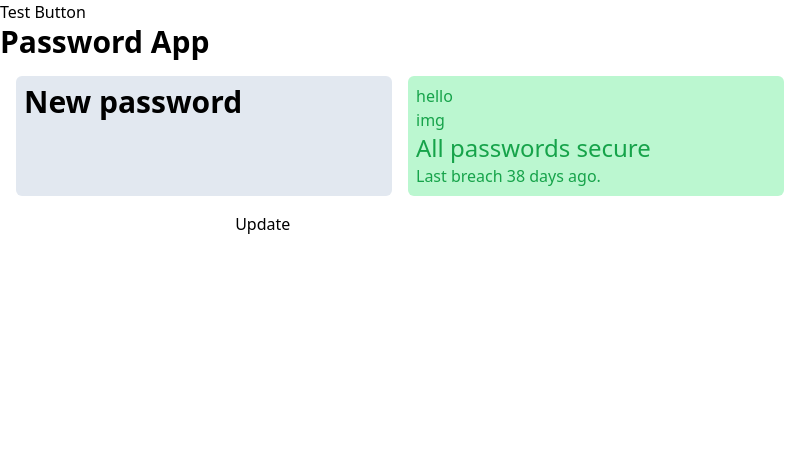
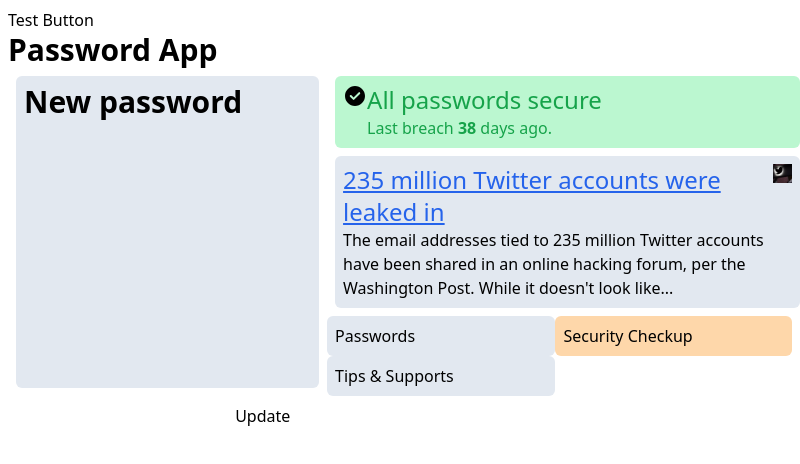
Before and after one commit to shinykiwi/password-app, an Electron app: page views/index.html in a window 800 px wide. Drawn offline with Linux system fonts and the light colour scheme; files whose address does not match are found by name.

Commit message:
ui part 1

```diff
--- a/views/index.html
+++ b/views/index.html
@@ -8,24 +8,47 @@
     <title>Password App</title>
 </head>
 <body>
-<div class="">
+<div class="m-2">
     <button id="testButton" onclick="myClickFunction()">Test Button</button>
     <div class="w-full">
         <h1 class="text-3xl font-bold">Password App</h1>
     </div>
-    <div class="flex m-2">
+    <div class="flex">
         <div class="w-full bg-slate-200 rounded-md p-2 m-2">
             <p class="text-3xl font-bold">New password</p>
         </div>
-        <div class="w-full bg-green-200 text-green-600 rounded-md p-2 m-2">
-            <p>hello</p>
-            <div class="">
-                <div>
-                    <p>img</p>
+        <div class="">
+            <div class="w-full bg-green-200 text-green-600 rounded-md p-2 m-2">
+                <div class="flex">
+                    <div>
+                        <img src="img/check.svg" alt="check" width="24" height="24">
+                    </div>
+                    <div>
+                        <p class="text-2xl">All passwords secure</p>
+                        <p>Last breach <strong>38</strong> days ago.</p>
+                    </div>
                 </div>
-                <div>
-                    <p class="text-2xl">All passwords secure</p>
-                    <p>Last breach 38 days ago.</p>
+            </div>
+            <div class="w-full bg-slate-200 flex rounded-md p-2 m-2">
+                <div class="">
+                    <h1 class="text-blue-600 underline text-2xl">235 million Twitter accounts were leaked in</h1>
+                    <p>The email addresses tied to 235 million Twitter accounts have been shared in an online hacking forum, per the Washington Post. While it doesn't look like...</p>
+                </div>
+                <div >
+                    <img src="img/twitter.png" alt="twitter" width="50" height="50">
+                </div>
+            </div>
+            <div class="flex">
+                <div class="w-full">
+                    <div>
+                        <h1 class="bg-slate-200 rounded-md p-2">Passwords</h1>
+                    </div>
+                    <div class="bg-slate-200 rounded-md p-2">
+                        <h1>Tips & Supports</h1>
+                    </div>
+                </div>
+                <div class="h-full w-full bg-orange-200 rounded-md p-2">
+                    <h1>Security Checkup</h1>
                 </div>
             </div>
         </div>
```
Also changed, not shown: dist/output.css, img/check.svg (added), img/twitter.png (added).
